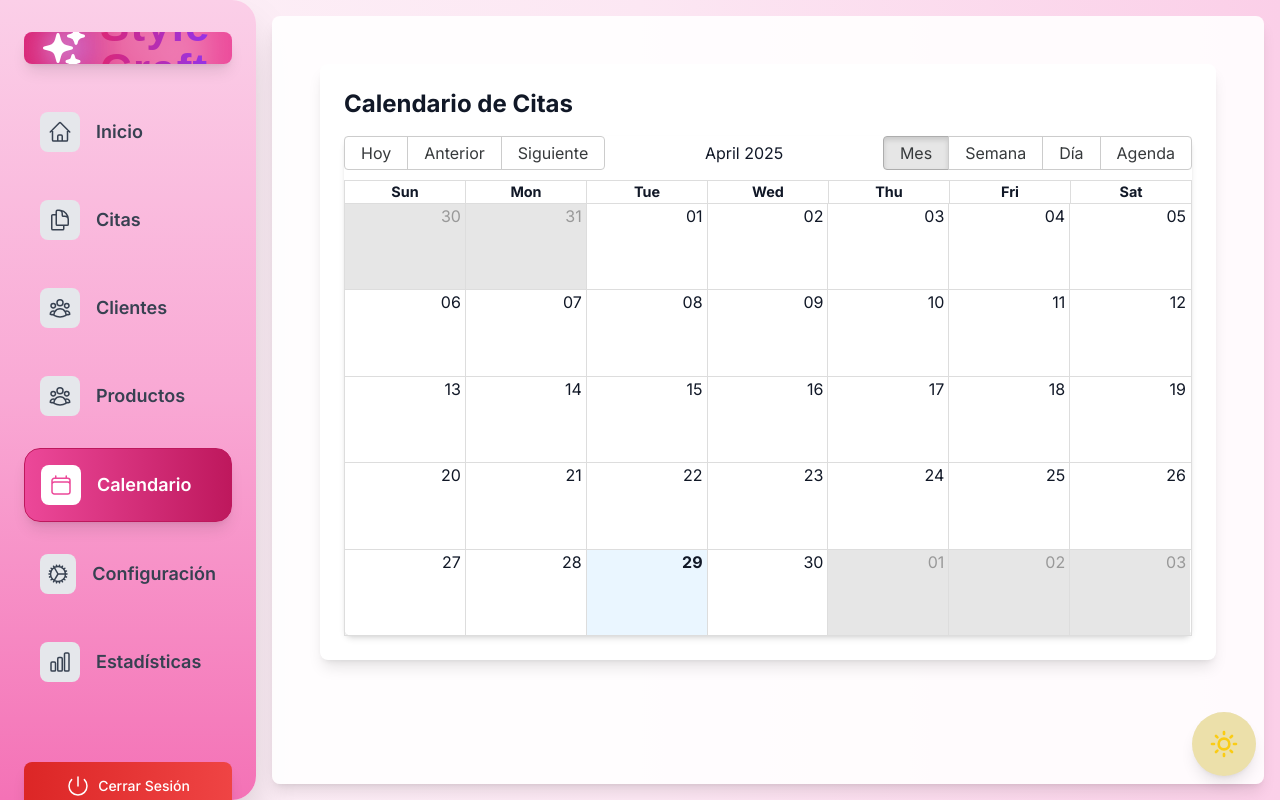
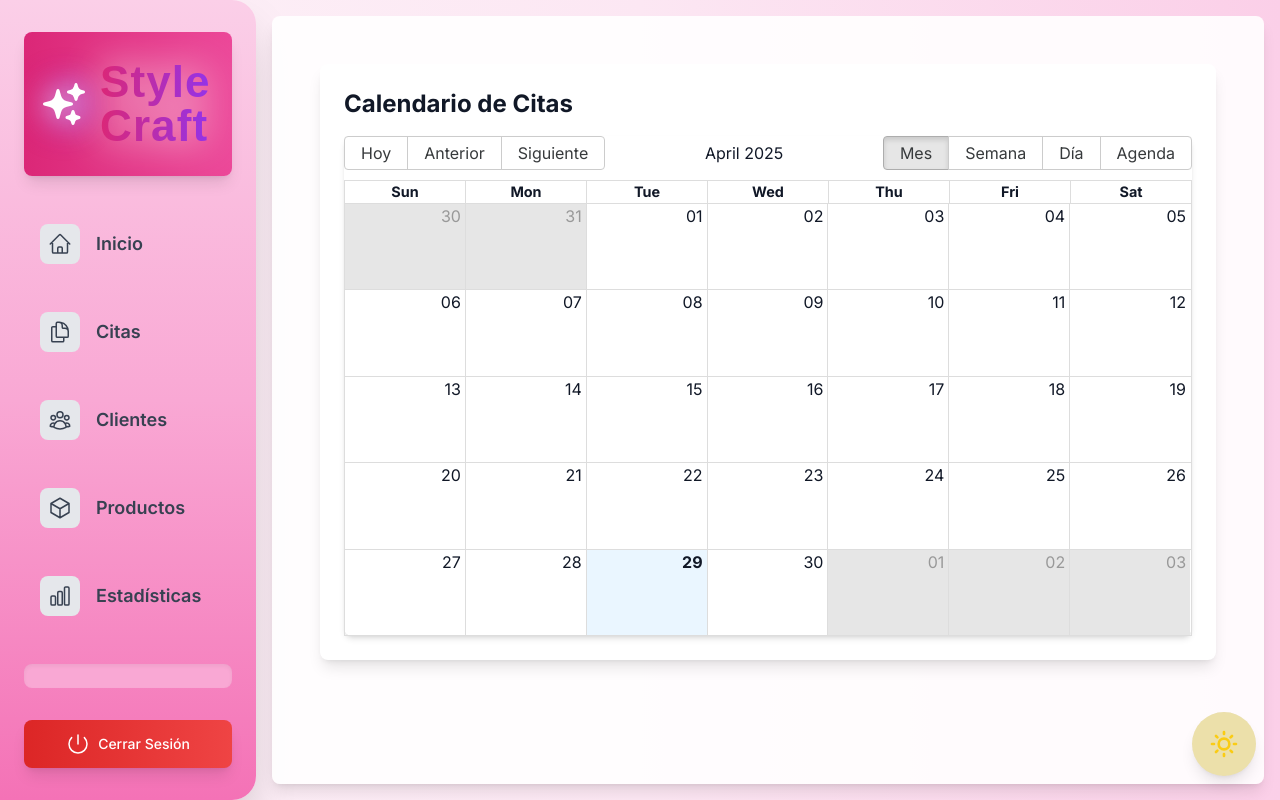
Before and after one commit to Alejandro-Meren/ProyectoNext, a Next.js app: page /dashboard/calendar in a window 1280 px wide. Built offline with nearby package versions, Linux system fonts and the light colour scheme; no server answers; the database is empty; a web font is replaced by a local one.

Commit message:
Vuelta a empezar

```diff
--- a/app/ui/dashboard/nav-links.tsx
+++ b/app/ui/dashboard/nav-links.tsx
@@ -7,6 +7,7 @@ import {
   CogIcon,
   ChartBarIcon,
   DocumentDuplicateIcon,
+  CubeIcon, // Nuevo icono para productos
 } from '@heroicons/react/24/outline';
 import Link from 'next/link';
 import { usePathname } from 'next/navigation';
@@ -17,9 +18,7 @@ const links = [
   { name: 'Inicio', href: '/dashboard', icon: HomeIcon },
   { name: 'Citas', href: '/dashboard/invoices', icon: DocumentDuplicateIcon },
   { name: 'Clientes', href: '/dashboard/customers', icon: UserGroupIcon },
-  { name: 'Productos', href: '/dashboard/productos', icon: UserGroupIcon },
-  { name: 'Calendario', href: '/dashboard/calendar', icon: CalendarIcon },
-  { name: 'Configuración', href: '/dashboard/settings', icon: CogIcon },
+  { name: 'Productos', href: '/dashboard/productos', icon: CubeIcon }, // Cambiado a CubeIcon
   { name: 'Estadísticas', href: '/dashboard/statistics', icon: ChartBarIcon },
 ];
 
```
